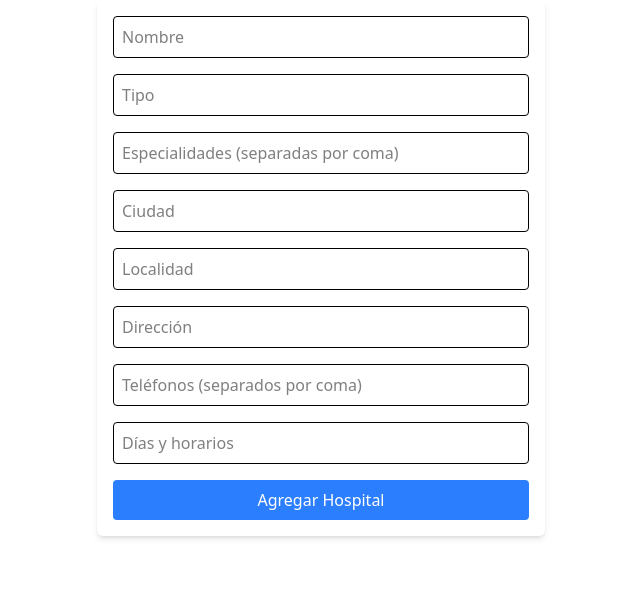
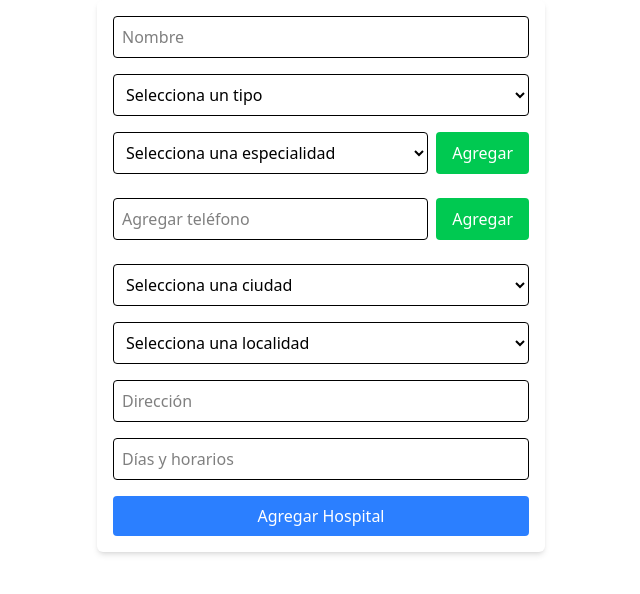
Before and after one commit to Guzman5825/frontEnd-directorioDeHospitalesGBA, a React (Vite) app: page /formularioEstablecimiento in a window 1280 px wide. Shown: the top 594 px of the page, without its empty margins (319-959 px from the left). Built offline with nearby package versions, Linux system fonts and the light colour scheme.

Commit message:
cambios de formato en el formulario

```diff
--- a/src/pages/FormularioEstablecimiento.jsx
+++ b/src/pages/FormularioEstablecimiento.jsx
@@ -1,27 +1,75 @@
 import { useState } from "react";
+import tipos from "../datosPrueba/tipos.json";
+import ciudades from "../datosPrueba/ciudades.json";
+import especialidadesData from "../datosPrueba/especialidades.json";
 
 export default function FormularioHospital() {
   const [nombre, setNombre] = useState("");
   const [tipo, setTipo] = useState("");
-  const [especialidades, setEspecialidades] = useState("");
+  const [especialidades, setEspecialidades] = useState([]); // lista final
+  const [especialidadSeleccionada, setEspecialidadSeleccionada] = useState("");
   const [ciudad, setCiudad] = useState("");
   const [localidad, setLocalidad] = useState("");
   const [direccion, setDireccion] = useState("");
-  const [telefonos, setTelefonos] = useState("");
+  const [telefono, setTelefono] = useState(""); // teléfono individual
+  const [telefonos, setTelefonos] = useState([]); // lista de teléfonos
   const [diasYHorarios, setDiasYHorarios] = useState("");
+
+  // Localidades dinámicas según ciudad seleccionada
+  const localidadesDisponibles =
+    ciudades.find((c) => c.nombre === ciudad)?.localidades || [];
+
+  const agregarEspecialidad = () => {
+    if (
+      especialidadSeleccionada &&
+      !especialidades.includes(especialidadSeleccionada)
+    ) {
+      setEspecialidades([...especialidades, especialidadSeleccionada]);
+      setEspecialidadSeleccionada("");
+    }
+  };
+
+  const quitarEspecialidad = (esp) => {
+    setEspecialidades(especialidades.filter((e) => e !== esp));
+  };
+
+  const agregarTelefono = () => {
+    if (telefono && !telefonos.includes(telefono)) {
+      setTelefonos([...telefonos, telefono]);
+      setTelefono("");
+    }
+  };
+
+  const quitarTelefono = (tel) => {
+    setTelefonos(telefonos.filter((t) => t !== tel));
+  };
 
   const handleSubmit = async (e) => {
     e.preventDefault();
 
+    // Validaciones básicas
+    if (
+      !nombre.trim() ||
+      !tipo ||
+      especialidades.length === 0 ||
+      !ciudad ||
+      !localidad ||
+      !direccion.trim() ||
+      telefonos.length === 0 ||
+      !diasYHorarios.trim()
+    ) {
+      alert("Por favor, completa todos los campos antes de continuar.");
+      return;
+    }
+
     const hospital = {
       nombre,
       tipo,
-      especialidades: especialidades.split(",").map((e) => e.trim()),
+      especialidades, // array de nombres
       ubicacion: { ciudad, localidad, direccion },
-      telefonos: telefonos.split(",").map((t) => t.trim()),
+      telefonos, // ahora es un array
       dias_y_horarios: diasYHorarios,
     };
-
 
     const baseUrl = `${import.meta.env.VITE_APP_API_URL}/hospitales`;
 
@@ -33,7 +81,14 @@ export default function FormularioHospital() {
       });
 
       if (!response.ok) {
-        throw new Error("No se pudo enviar el hospital");
+        // Intentar leer el mensaje del backend
+        const errorData = await response.json().catch(() => null);
+
+        if (errorData && errorData.detail) {
+          throw new Error(errorData.detail); // FastAPI suele devolver en "detail"
+        } else {
+          throw new Error("Error en la petición: " + response.status);
+        }
       }
 
       const data = await response.json();
@@ -42,11 +97,13 @@ export default function FormularioHospital() {
       // Limpiar formulario
       setNombre("");
       setTipo("");
-      setEspecialidades("");
+      setEspecialidades([]);
+      setEspecialidadSeleccionada("");
       setCiudad("");
       setLocalidad("");
       setDireccion("");
-      setTelefonos("");
+      setTelefonos([]);
+      setTelefono("");
       setDiasYHorarios("");
     } catch (error) {
       alert(error.message);
@@ -54,55 +111,157 @@ export default function FormularioHospital() {
   };
 
   return (
-    <form onSubmit={handleSubmit} className="max-w-md mx-auto p-4 bg-white shadow-md rounded-md space-y-4">
+    <form
+      onSubmit={handleSubmit}
+      className="max-w-md mx-auto p-4 bg-white shadow-md rounded-md space-y-4"
+    >
       <input
         className="border p-2 rounded w-full"
         placeholder="Nombre"
         value={nombre}
         onChange={(e) => setNombre(e.target.value)}
       />
-      <input
+
+      {/* Selector de tipo */}
+      <select
         className="border p-2 rounded w-full"
-        placeholder="Tipo"
         value={tipo}
         onChange={(e) => setTipo(e.target.value)}
-      />
-      <input
+      >
+        <option value="">Selecciona un tipo</option>
+        {tipos.map((t) => (
+          <option key={t.id} value={t.tipo}>
+            {t.tipo}
+          </option>
+        ))}
+      </select>
+
+      {/* Sección especialidades */}
+      <div>
+        <div className="flex gap-2">
+          <select
+            className="border p-2 rounded flex-grow"
+            value={especialidadSeleccionada}
+            onChange={(e) => setEspecialidadSeleccionada(e.target.value)}
+          >
+            <option value="">Selecciona una especialidad</option>
+            {especialidadesData.map((esp) => (
+              <option key={esp.id} value={esp.nombre}>
+                {esp.nombre}
+              </option>
+            ))}
+          </select>
+          <button
+            type="button"
+            onClick={agregarEspecialidad}
+            className="bg-green-500 text-white px-4 rounded hover:bg-green-600"
+          >
+            Agregar
+          </button>
+        </div>
+
+        {/* Lista de especialidades seleccionadas */}
+        <div className="flex flex-wrap gap-2 mt-2">
+          {especialidades.map((esp, i) => (
+            <span
+              key={i}
+              className="bg-gray-200 px-3 py-1 rounded-full flex items-center gap-2"
+            >
+              {esp}
+              <button
+                type="button"
+                onClick={() => quitarEspecialidad(esp)}
+                className="text-red-500 hover:text-red-700"
+              >
+                ✕
+              </button>
+            </span>
+          ))}
+        </div>
+      </div>
+
+      {/* Sección teléfonos */}
+      <div>
+        <div className="flex gap-2">
+          <input
+            className="border p-2 rounded flex-grow"
+            placeholder="Agregar teléfono"
+            value={telefono}
+            onChange={(e) => setTelefono(e.target.value)}
+          />
+          <button
+            type="button"
+            onClick={agregarTelefono}
+            className="bg-green-500 text-white px-4 rounded hover:bg-green-600"
+          >
+            Agregar
+          </button>
+        </div>
+        <div className="flex flex-wrap gap-2 mt-2">
+          {telefonos.map((tel, i) => (
+            <span
+              key={i}
+              className="bg-gray-200 px-3 py-1 rounded-full flex items-center gap-2"
+            >
+              {tel}
+              <button
+                type="button"
+                onClick={() => quitarTelefono(tel)}
+                className="text-red-500 hover:text-red-700"
+              >
+                ✕
+              </button>
+            </span>
+          ))}
+        </div>
+      </div>
+
+      {/* Selector de ciudad */}
+      <select
         className="border p-2 rounded w-full"
-        placeholder="Especialidades (separadas por coma)"
-        value={especialidades}
-        onChange={(e) => setEspecialidades(e.target.value)}
-      />
-      <input
+        value={ciudad}
+        onChange={(e) => {
+          setCiudad(e.target.value);
+          setLocalidad("");
+        }}
+      >
+        <option value="">Selecciona una ciudad</option>
+        {ciudades.map((c) => (
+          <option key={c.id} value={c.nombre}>
+            {c.nombre}
+          </option>
+        ))}
+      </select>
+
+      {/* Selector de localidad */}
+      <select
         className="border p-2 rounded w-full"
-        placeholder="Ciudad"
-        value={ciudad}
-        onChange={(e) => setCiudad(e.target.value)}
-      />
-      <input
-        className="border p-2 rounded w-full"
-        placeholder="Localidad"
         value={localidad}
         onChange={(e) => setLocalidad(e.target.value)}
-      />
+        disabled={!ciudad}
+      >
+        <option value="">Selecciona una localidad</option>
+        {localidadesDisponibles.map((l, i) => (
+          <option key={i} value={l}>
+            {l}
+          </option>
+        ))}
+      </select>
+
       <input
         className="border p-2 rounded w-full"
         placeholder="Dirección"
         value={direccion}
         onChange={(e) => setDireccion(e.target.value)}
       />
-      <input
-        className="border p-2 rounded w-full"
-        placeholder="Teléfonos (separados por coma)"
-        value={telefonos}
-        onChange={(e) => setTelefonos(e.target.value)}
-      />
+
       <input
         className="border p-2 rounded w-full"
         placeholder="Días y horarios"
         value={diasYHorarios}
         onChange={(e) => setDiasYHorarios(e.target.value)}
       />
+
       <button
         type="submit"
         className="bg-blue-500 text-white p-2 rounded hover:bg-blue-600 w-full"
```
